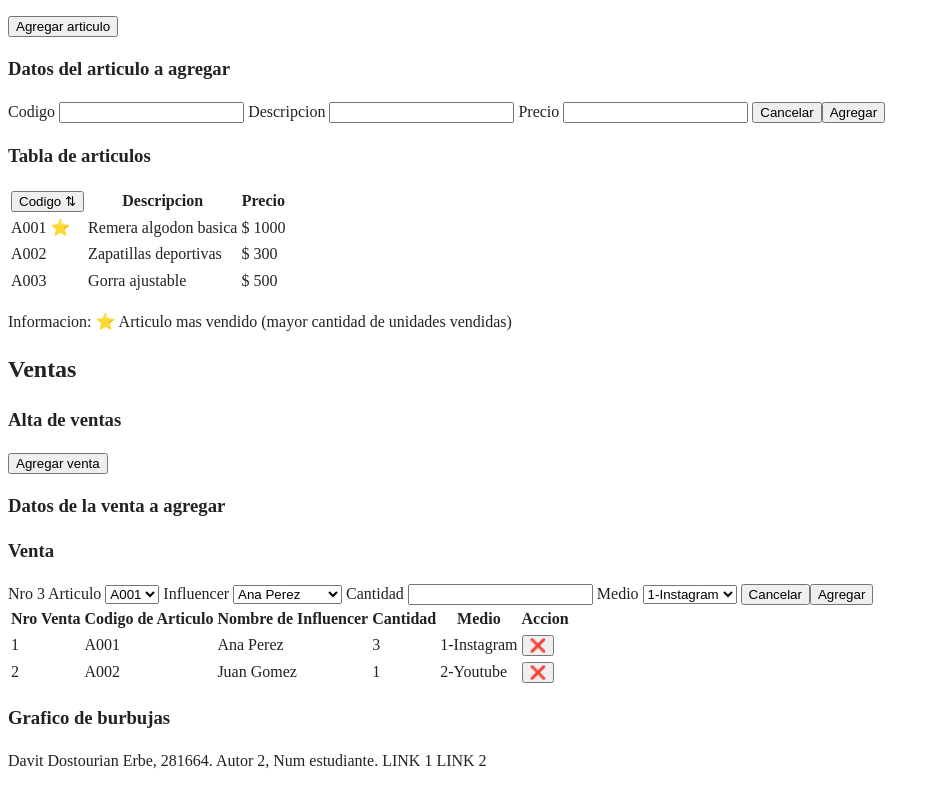
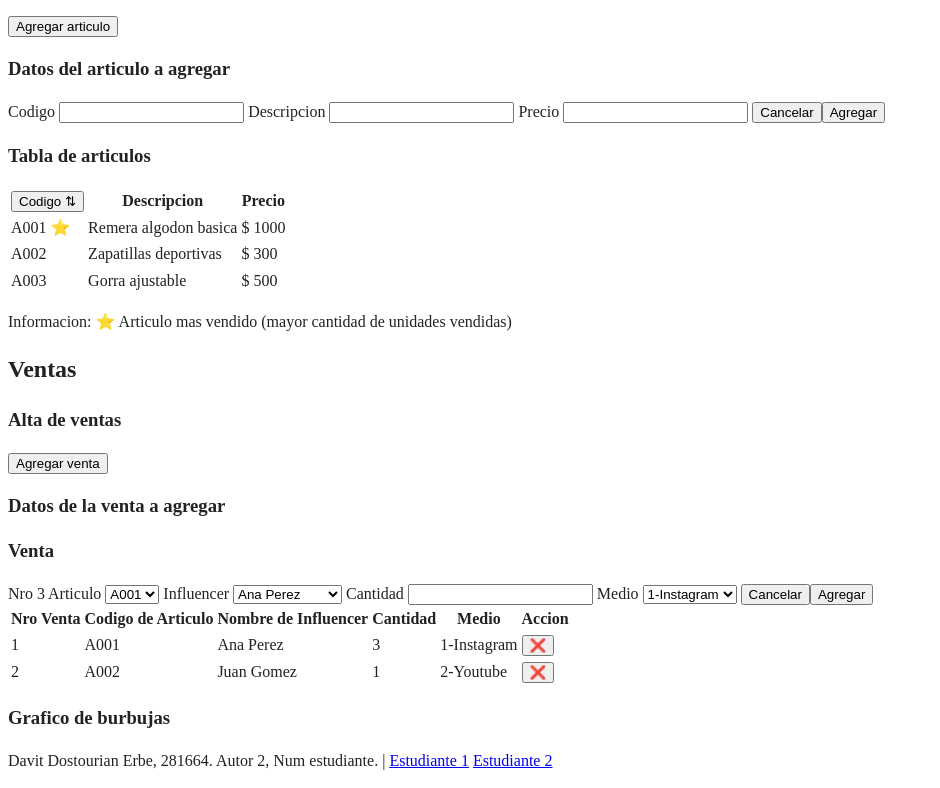
Before and after one commit to coderpaco/Obligatorio12026, a website built with webpack: page index.html in a window 1280 px wide. Shown: the part 652-1440 px from the top of the page, without its empty margins (0-940 px from the left). Built offline with nearby package versions, Linux system fonts and the light colour scheme.

Commit message:
Fix: Fixed footer, added js to append it to the end of the html body instead with proper links.

```diff
--- a/index.html
+++ b/index.html
@@ -33,13 +33,13 @@ Author ID: Davit Dostourian Erbe // 281665 // ORT Uruguay, Programacion 1
 
   <!-- Site content -->
   <h1>Sistema de Gestion (Dostourian - Ap 2)</h1>
+
+  <!--  Influencer Section-->
   <h2>Manejo de Influencers</h2>
-
-  <!--  Add influencer button-->
   <h3>Alta de Influencer</h3>
   <button id="buttonAgregarInfluencer1">Agregar Influencer</button>
 
-  <!--  Add influencer fields-->
+  <!--  Add influencer form-->
   <h3>Datos del Influencer a agregar</h3>
   <h3>Influencer</h3>
   <form id="formInfluencer">
@@ -111,6 +111,7 @@ Author ID: Davit Dostourian Erbe // 281665 // ORT Uruguay, Programacion 1
 <h3>Alta de Articulo</h3>
 <button id="buttonAgregarArticulo1">Agregar articulo</button>
 
+  <!--  Add article form-->
 <h3>Datos del articulo a agregar</h3>
   <form id="formArticulo">
   <label for="codigoArticulo">Codigo
@@ -169,6 +170,7 @@ Author ID: Davit Dostourian Erbe // 281665 // ORT Uruguay, Programacion 1
 <h3>Alta de ventas</h3>
 <button id="buttonAgregarVenta1">Agregar venta</button>
 
+  <!--  Add venta form-->
 <h3>Datos de la venta a agregar</h3>
   <form id="formVentas">
 <h3>Venta</h3>
@@ -204,7 +206,7 @@ Author ID: Davit Dostourian Erbe // 281665 // ORT Uruguay, Programacion 1
 <button id="buttonCancelarVenta">Cancelar</button><button id="buttonAgregarVenta2">Agregar</button>
   </form>
 
-    <!--Table of sales ordered by venta number  -->
+    <!--Table of sales(ventas) ordered by venta number  -->
 <table id="tableVentas">
   <thead>
   <tr>
@@ -242,6 +244,3 @@ Author ID: Davit Dostourian Erbe // 281665 // ORT Uruguay, Programacion 1
 </body>
 
 </html>
-
-
-<footer id="footer">Davit Dostourian Erbe, 281664. Autor 2, Num estudiante. LINK 1 LINK 2</footer>
--- a/js/app.js
+++ b/js/app.js
@@ -105,6 +105,23 @@ function agregarFilaEnTablaVentas(nroVenta, articulo, influencer, cantidad, medi
   celda.innerHTML= texto;
 }
 
+window.onload = function() { //found on stack overflow, through google AI: https://stackoverflow.com/questions/72869394/append-a-whole-footer-into-an-html-page-thanks-to-js
+  // Create footer element
+  const footerElement = document.createElement('footer');
+
+  // Use innerHTML to quickly add a link
+  footerElement.innerHTML = `
+        <p>Davit Dostourian Erbe, 281664. Autor 2, Num estudiante. |
+           <a href=https://ort.edu.uy target="_blank" rel="noopener noreferrer">Estudiante 1</a>
+           <a href=https://ort.edu.uy target="_blank" rel="noopener noreferrer">Estudiante 2</a>
+        </p>
+    `;
+
+  // Add to the end of the document body
+  document.body.appendChild(footerElement);
+};
+
+
 /*
 add to a list. using its id "lista" in this case (prolly not used rn)
   function mostrarEnPantalla(textoMostrar){
```
